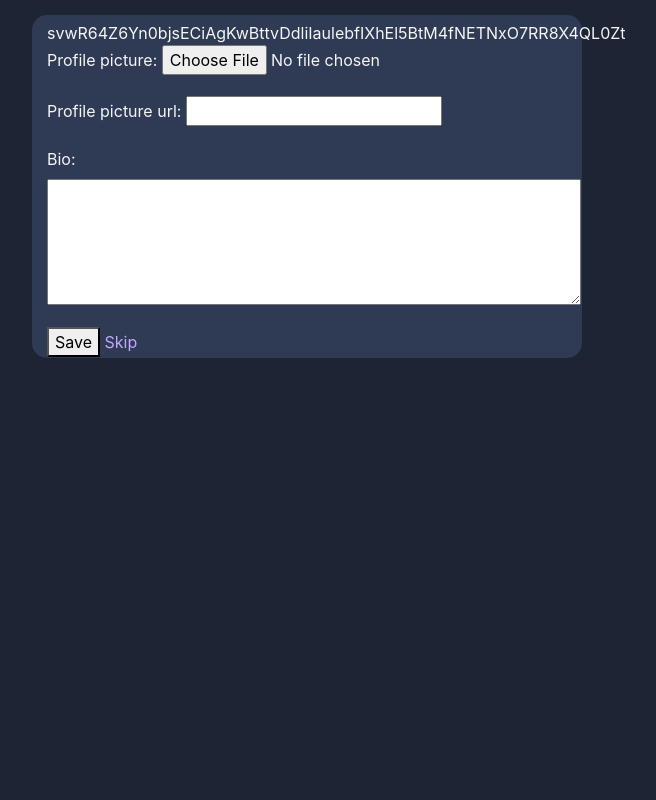
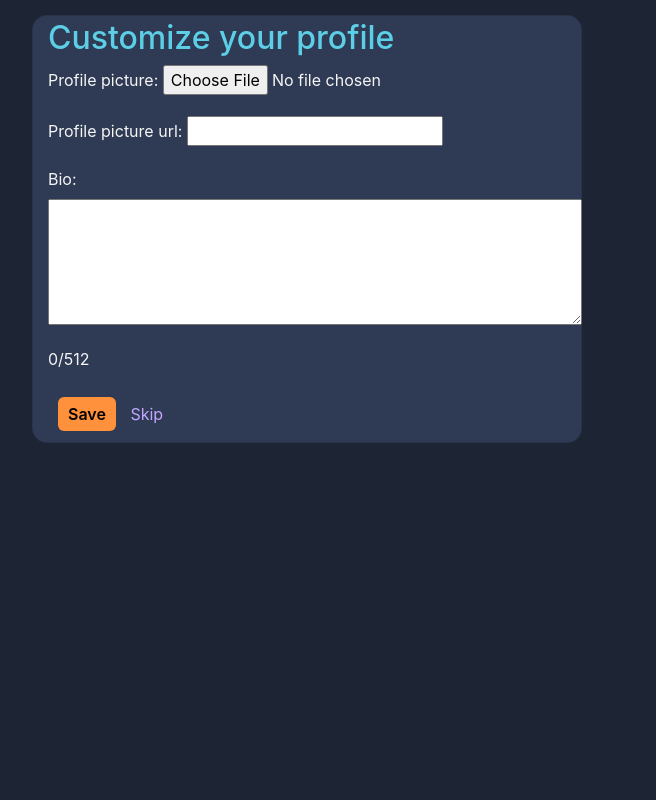
Before and after one commit to Jon-Cactus/CactuSocial, a Django app: template network/templates/network/profile_setup.html in a window 1280 px wide. Shown: the part 56-856 px from the top of the page, without its empty margins (333-989 px from the left). Run offline with Django 3.2, Linux system fonts and the light colour scheme; the template is opened without the code that fills it: values that come from a table or form of the project are taken from there, others are empty; some libraries are stand-ins or nearby versions.

Commit message:
profile setup page for profile image and bio

```diff
--- a/network/templates/network/profile_setup.html
+++ b/network/templates/network/profile_setup.html
@@ -1,12 +1,18 @@
-{% extends "layout.html" %}
+{% extends "network/layout.html" %}
+{% load static %}
 {% block title %}Set Up Your Profile{% endblock %}
 {% block body %}
-    <div class="post-div">
-        <form method="post" enctype="multipart/form-data">
-            {{ csrf_token }}
+    <div class="card">
+        <h2 class="header-txt">Customize your profile</h2>
+        <form id="edit-profile-form" method="post" enctype="multipart/form-data">
+            {% csrf_token %}
             {{ form.as_p }}
-            <button type="submit">Save</button>
+            <p><span id="char-count">0</span>/512</p>
+            <button class="submit-comment-btn" type="submit">Save</button>
             <a href="{% url 'profile' username=user.username %}">Skip</a>
         </form>
     </div>
 {% endblock %}
+{% block script %}
+    <script src="{% static 'network/index.js' %}"></script>
+{% endblock %}
```
